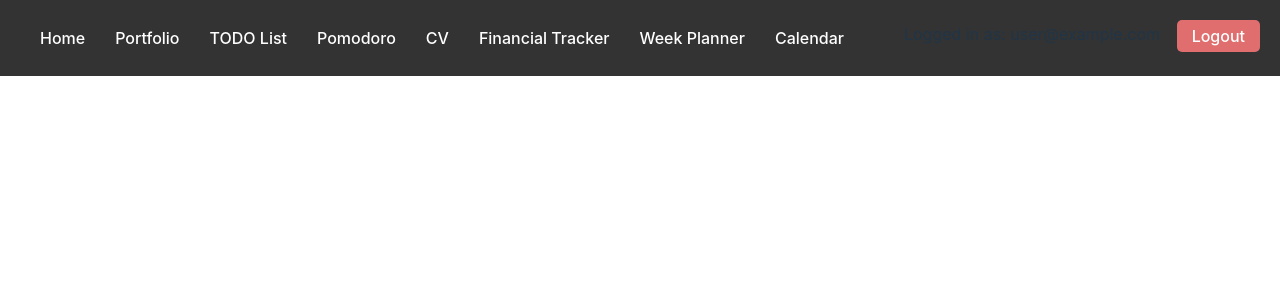
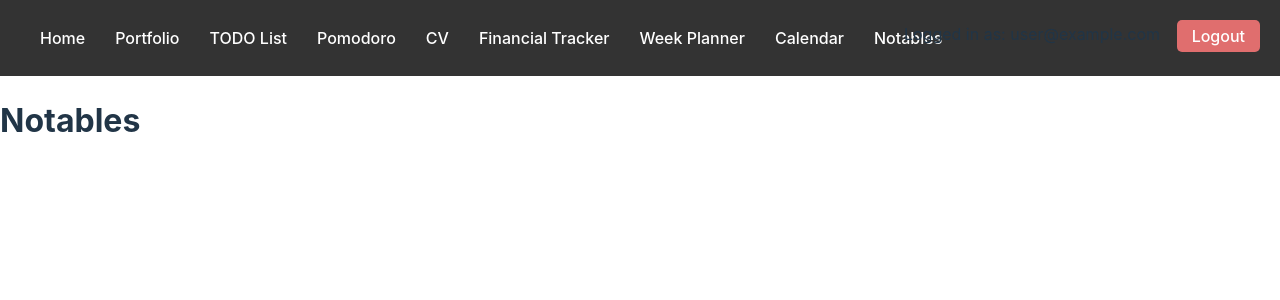
Before and after one commit to wilzzuu/website, a React (Vite) app: page /notables in a window 1280 px wide. Shown: the top 300 px of the page. Built offline with nearby package versions, Linux system fonts and the light colour scheme; no server answers; sample sign-in values are in the browser's storage.

Commit message:
Added notables components

```diff
--- a/src/App.jsx
+++ b/src/App.jsx
@@ -1,21 +1,26 @@
+/* REACT */
 import React from 'react';
 import ReactDOM from 'react-dom/client';
 import { BrowserRouter as Router, Routes, Route } from 'react-router-dom';
 import { QueryClient, QueryClientProvider } from 'react-query';
+
+/* CONTEXT */
 import { AuthProvider } from './context/AuthContext';
 import { PomodoroProvider } from './context/PomodoroContext';
 import { TodoProvider } from './context/TodoContext';
-import PrivateRoute from './PrivateRoute';
-import ProtectedRoute from './ProtectedRoute';
 
-import AddTransactionForm from './components/AddTransactionForm';
+/* COMPONENTS */
+
 import Navbar from './components/Navbar';
+import AddProjectForm from './components/AddProjectForm';
+import EditProject from './components/EditProject';
+
+
+/* PAGES */
 import Home from './pages/Home';
 {/*import Register from './pages/Register';*/}
 import Login from './pages/Login'
 import Portfolio from './pages/Portfolio';
-import AddProjectForm from './components/AddProjectForm';
-import EditProject from './components/EditProject';
 import ProjectPage from './pages/ProjectPage';
 import TodoList from './pages/Todo';
 import Pomodoro from './pages/Pomodoro';
@@ -23,7 +28,11 @@ import FinanceTracker from './pages/FinanceTracker';
 import WeekPlanner from './pages/WeekPlanner';
 import Calendar from './pages/Calendar';
 import CV from './pages/CV';
+import Notables from './pages/Notables';
 
+/* OTHER */
+import PrivateRoute from './PrivateRoute';
+import ProtectedRoute from './ProtectedRoute';
 import './index.css';
 
 const queryClient = new QueryClient();
@@ -98,6 +107,14 @@ function App() {
                                 }
                             />
                             <Route
+                                path="/notables"
+                                element={
+                                    <PrivateRoute>
+                                        <Notables />
+                                    </PrivateRoute>
+                                }
+                            />
+                            <Route
                                 path="/finance"
                                 element={
                                     <PrivateRoute>
--- a/src/components/Navbar.jsx
+++ b/src/components/Navbar.jsx
@@ -21,6 +21,7 @@ function Navbar() {
                 <li><Link to="/finance">Financial Tracker</Link></li>
                 <li><Link to="/weekplanner">Week Planner</Link></li>
                 <li><Link to="/calendar">Calendar</Link></li>
+                <li><Link to="/notables">Notables</Link></li>
                 <p id="loggedInText">Logged in as: {currentUser.email.split("@website.local")}</p>
                 <LogoutButton />
             </>
--- /dev/null
+++ b/src/pages/Notables.jsx
@@ -0,0 +1,32 @@
+import React from 'react';
+import '../styles/Global.css';
+import '../styles/Notables.css';
+
+function Notables() {
+
+    /*
+
+    - addNotable
+        - color
+        - text
+    - editNotable
+        - color
+        - text
+    - saveNotable
+    - removeNotable
+
+    - error notification
+    - notification
+    - categories
+
+
+
+    */
+  return (
+    <div>
+      <h1>Notables</h1>
+    </div>
+  );
+}
+
+export default Notables;
```
Also changed, not shown: src/styles/Notables.css (added).
